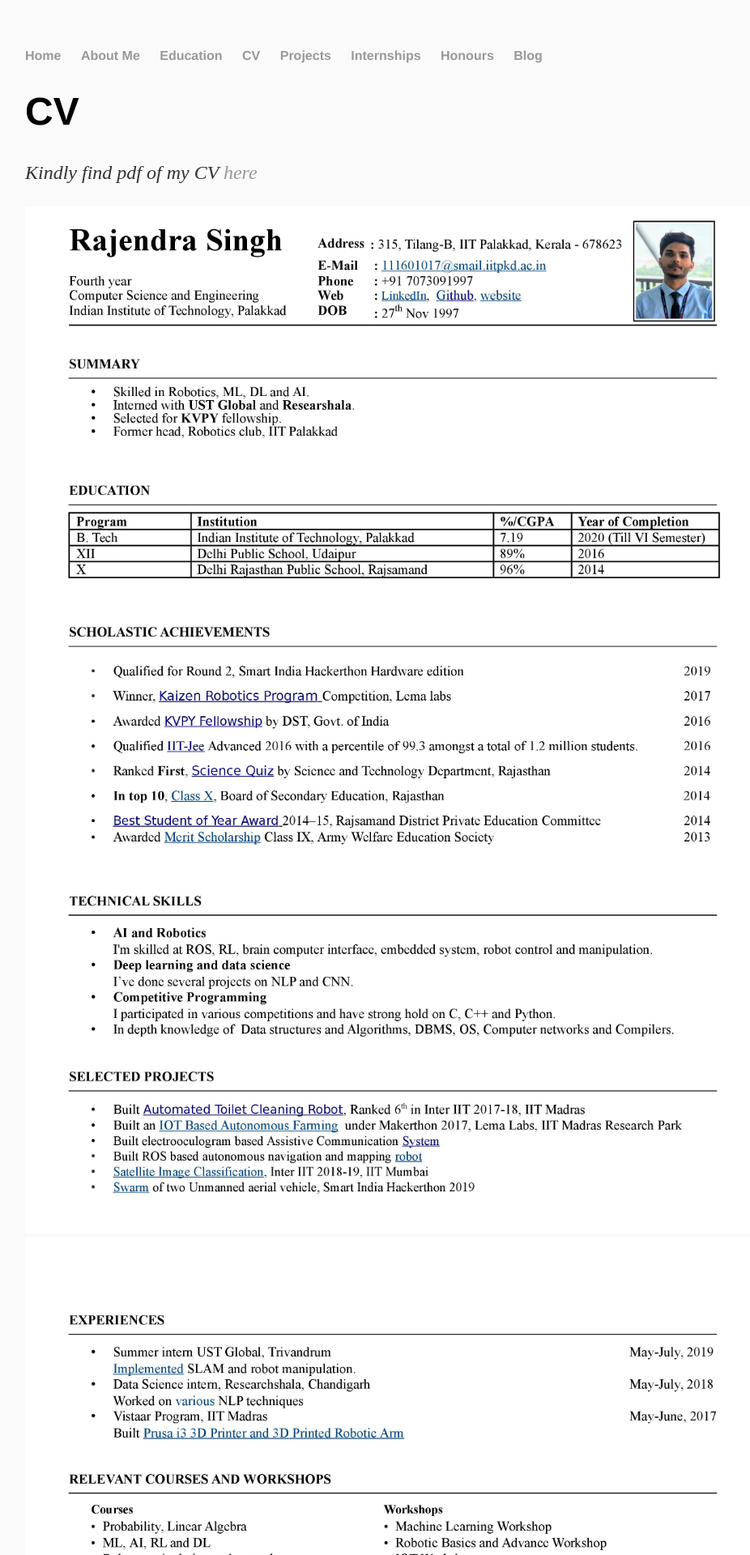
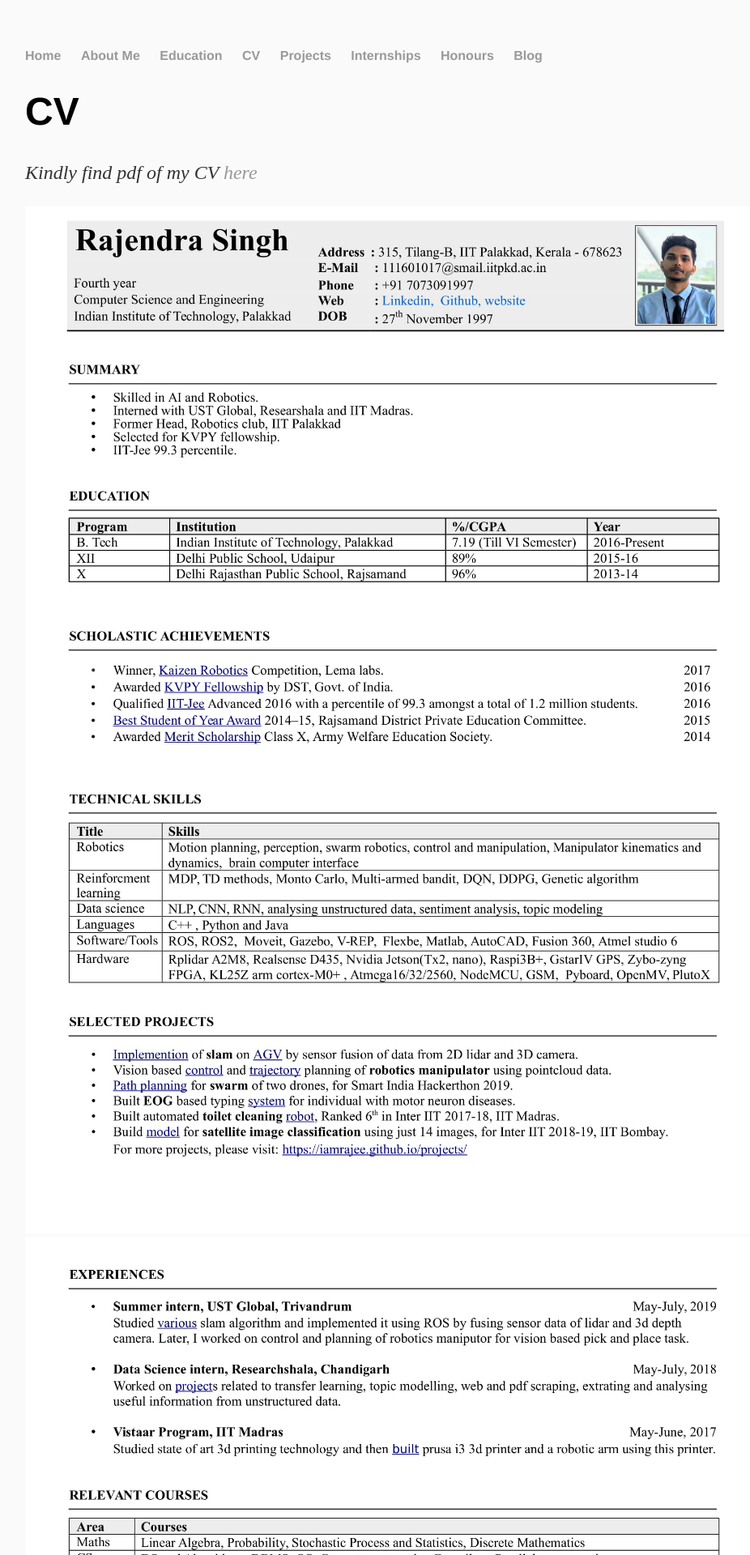
Before and after one commit to iamrajee/iamrajee.github.io, a Jekyll site: the page built from cv/index.html, in a window 1280 px wide. Shown: the top 1920 px of the page at 81% size, without its empty margins (161-1087 px from the left). Built offline with Jekyll 4.4.1, drawn with Linux system fonts in a browser that asks for light colours.

Commit message:
Update index.html

```diff
--- a/cv/index.html
+++ b/cv/index.html
@@ -5,6 +5,6 @@ title: CV
 <div class="blurb">
 	<h1>{{ page.title }}</h1>
 	<p><em>Kindly find pdf of my CV <a href="https://github.com/iamrajee/Resume/blob/master/Rajendra_resume2019.pdf">here</a></em></p>
-	<img src="../images/0001.jpg" style='height: 100%; width: 100%; object-fit: contain'/>
-	<img src="../images/0002.jpg" style='height: 100%; width: 100%; object-fit: contain'/>
+	<img src="images/Rajendra_resume2019_roboticsV2-1.jpg" style='height: 100%; width: 100%; object-fit: contain'/>
+	<img src="images/Rajendra_resume2019_roboticsV2-2.jpg" style='height: 100%; width: 100%; object-fit: contain'/>
 </div><!-- /.blurb -->
```
